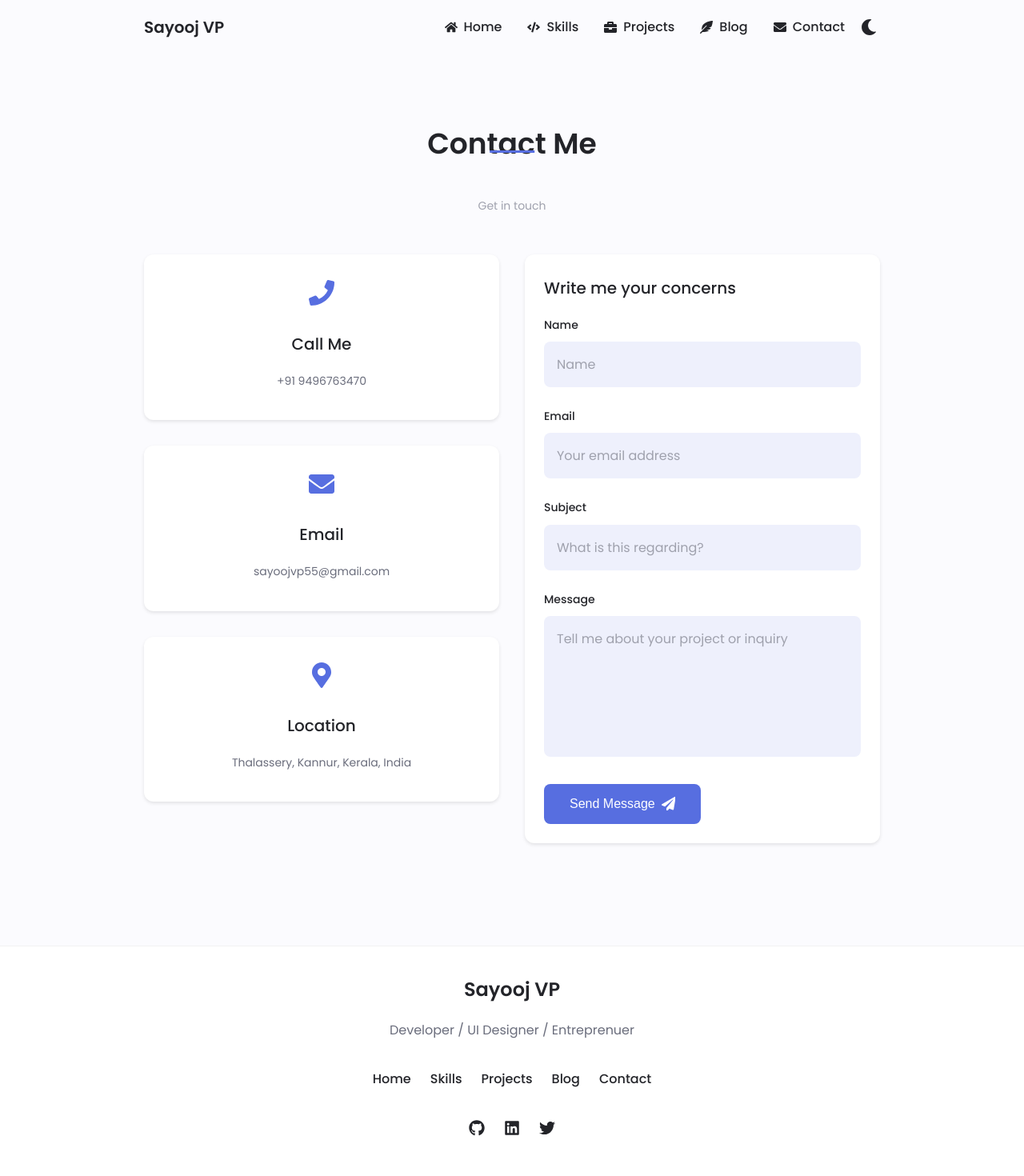
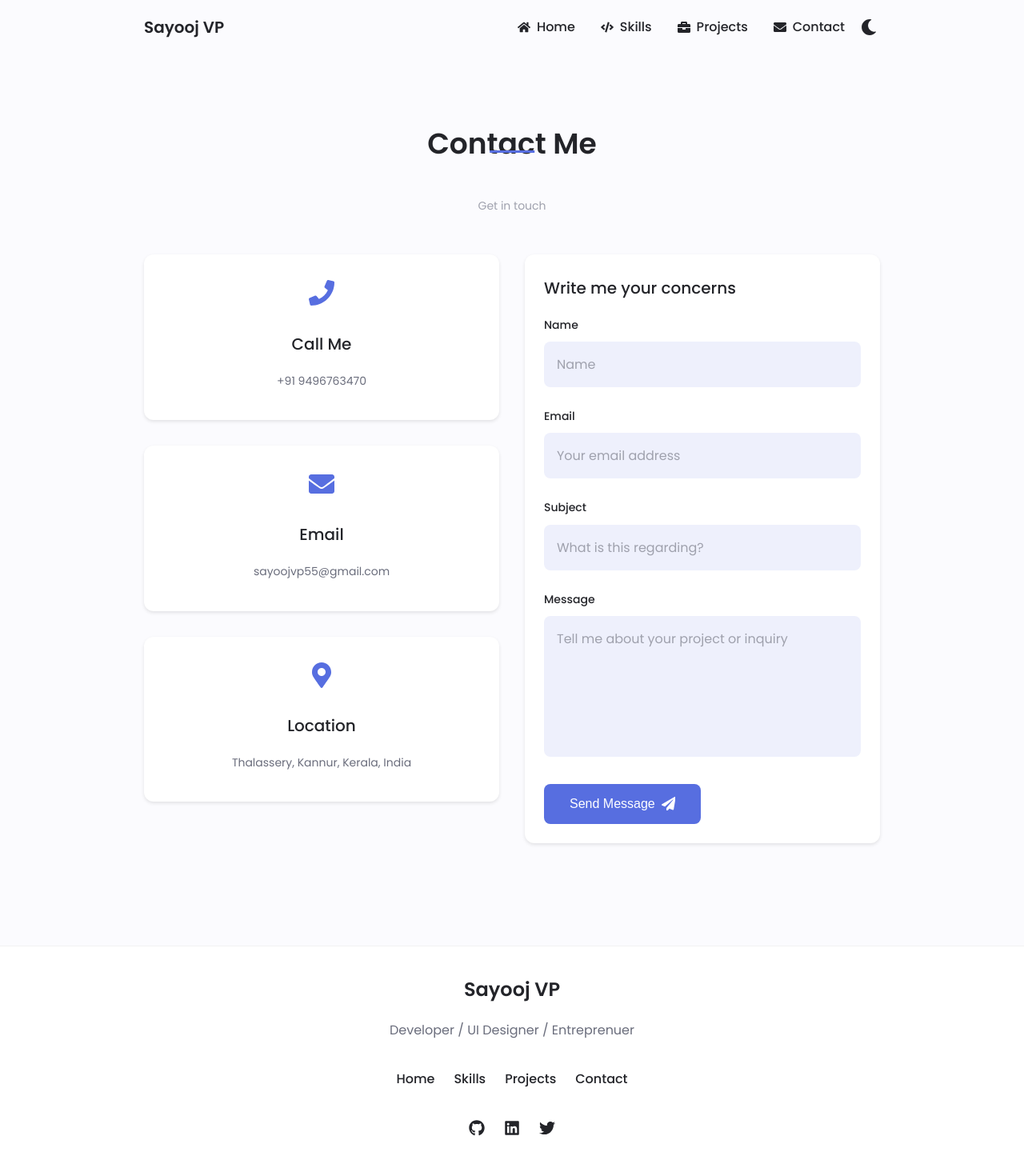
Before and after one commit to SayoojVP/portfolio-website, a React (Create React App) app in the folder portfolio-app/: page /contact in a window 1280 px wide. Shown: the top 1470 px of the page at 80% size. Built offline with nearby package versions, Linux system fonts and the light colour scheme.

Commit message:
Blog Section removed

```diff
--- a/portfolio-app/src/App.js
+++ b/portfolio-app/src/App.js
@@ -6,7 +6,6 @@ import './App.css';
 // Components
 import Home from './components/Home';
 import Projects from './components/Projects';
-import Blog from './components/Blog';
 import Contact from './components/Contact';
 import Navbar from './components/Navbar';
 import Footer from './components/Footer';
@@ -67,7 +66,6 @@ function App() {
                 </>
               } />
               <Route path="/projects" element={<Projects />} />
-              <Route path="/blog" element={<Blog />} />
               <Route path="/contact" element={<Contact />} />
             </Routes>
           </main>
--- a/portfolio-app/src/components/Footer.js
+++ b/portfolio-app/src/components/Footer.js
@@ -120,7 +120,6 @@ const Footer = () => {
             Skills
           </FooterLink>
           <FooterLink to="/projects">Projects</FooterLink>
-          <FooterLink to="/blog">Blog</FooterLink>
           <FooterLink to="/contact">Contact</FooterLink>
         </FooterLinks>
 
--- a/portfolio-app/src/components/Navbar.js
+++ b/portfolio-app/src/components/Navbar.js
@@ -1,6 +1,6 @@
 import React, { useContext } from 'react';
 import { Link, useLocation } from 'react-router-dom';
-import { FaBriefcase, FaHome, FaFeatherAlt, FaEnvelope, FaSun, FaMoon, FaCode } from 'react-icons/fa';
+import { FaBriefcase, FaHome, FaEnvelope, FaSun, FaMoon, FaCode } from 'react-icons/fa';
 import styled from 'styled-components';
 import { ThemeContext } from '../context/ThemeContext';
 import { scrollToSection } from '../utils/scrollUtils';
@@ -140,14 +140,6 @@ const Navbar = () => {
           </NavItem>
           <NavItem>
             <NavLink
-              to="/blog"
-              onClick={() => handleLinkClick('/blog')}
-            >
-              <FaFeatherAlt /> Blog
-            </NavLink>
-          </NavItem>
-          <NavItem>
-            <NavLink
               to="/contact"
               onClick={() => handleLinkClick('/contact')}
             >
```
